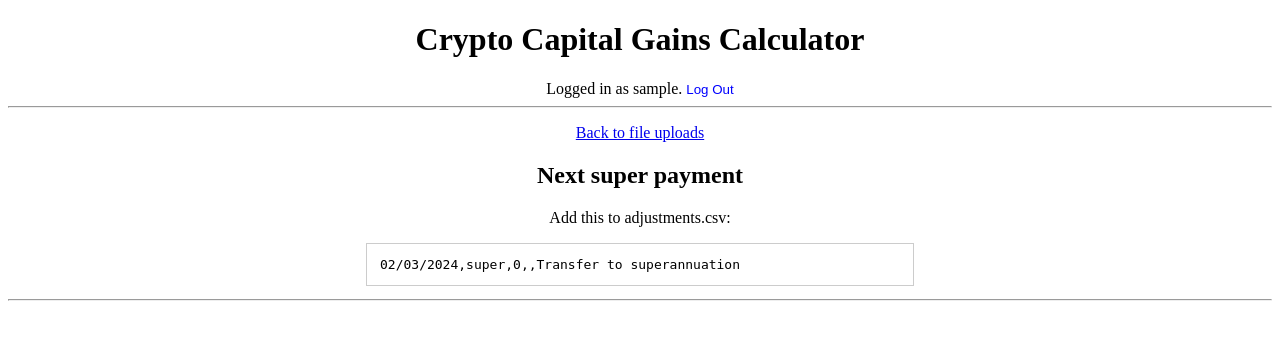
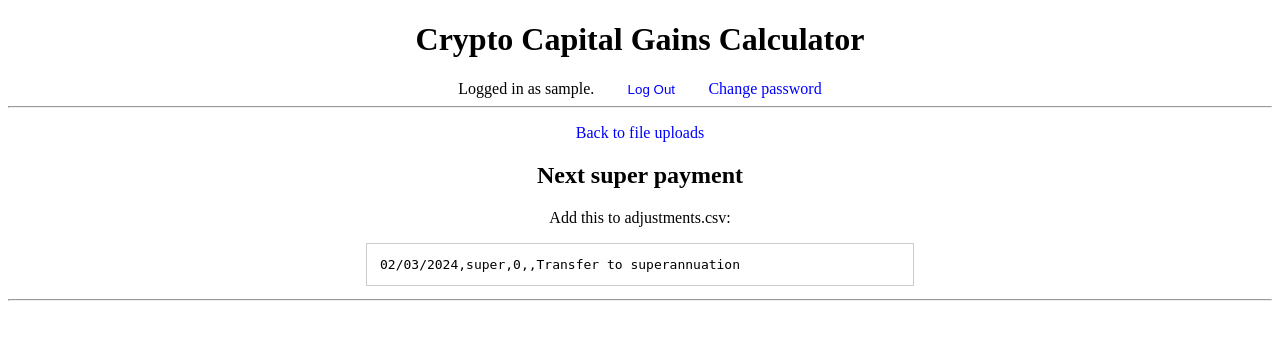
Before and after one commit to jackmurray90/ccgc, a Django app: page /calculate in a window 1280 px wide. Shown: the top 340 px of the page. Run offline with Django 5.2, Linux system fonts and the light colour scheme; the visitor is signed in with stand-in values (Sample User, id 1); data that the repository does not hold is empty.

Commit message:
redirect password change, add link to password change

```diff
--- a/ccgc/templates/base.html
+++ b/ccgc/templates/base.html
@@ -18,13 +18,18 @@
     .nav form {
       display: inline-block;
     }
-    .nav button {
+    .nav button, a, a:hover {
       background-color: transparent;
+      text-decoration: none;
       color: #00f;
       border-style: none;
       padding: 0;
       margin: 0;
       cursor: pointer;
+    }
+    .nav button, .nav a, .nav div {
+      display: inline-block;
+      margin: 0 1em;
     }
   </style>
   {% block head %}{% endblock %}
@@ -37,11 +42,12 @@
     </h1>
     {% if user.is_authenticated %}
       <div class="nav">
-        Logged in as {{ user.username }}.
+        <div>Logged in as {{ user.username }}.</div>
         <form action="{% url 'logout' %}" method="post">
           {% csrf_token %}
           <button type="submit">Log Out</button>
         </form>
+        <a href="{% url 'password_change' %}">Change password</a>
       </div>
     {% endif %}
     <hr/>
--- a/ccgc/urls.py
+++ b/ccgc/urls.py
@@ -17,6 +17,7 @@ Including another URLconf
 
 from django.contrib import admin
 from django.urls import path, include
+from django.views.generic.base import RedirectView
 from ccgc.views import IndexView, UploadFileView, DeleteFileView, CalculateView
 
 urlpatterns = [
@@ -24,6 +25,7 @@ urlpatterns = [
     path("upload", UploadFileView.as_view(), name="upload"),
     path("delete/<int:id>", DeleteFileView.as_view(), name="delete"),
     path("calculate", CalculateView.as_view(), name="calculate"),
+    path("accounts/password_change/done/", RedirectView.as_view(url="/", permanent=False)),
     path("accounts/", include("django.contrib.auth.urls")),
     path("admin/", admin.site.urls),
 ]
```
